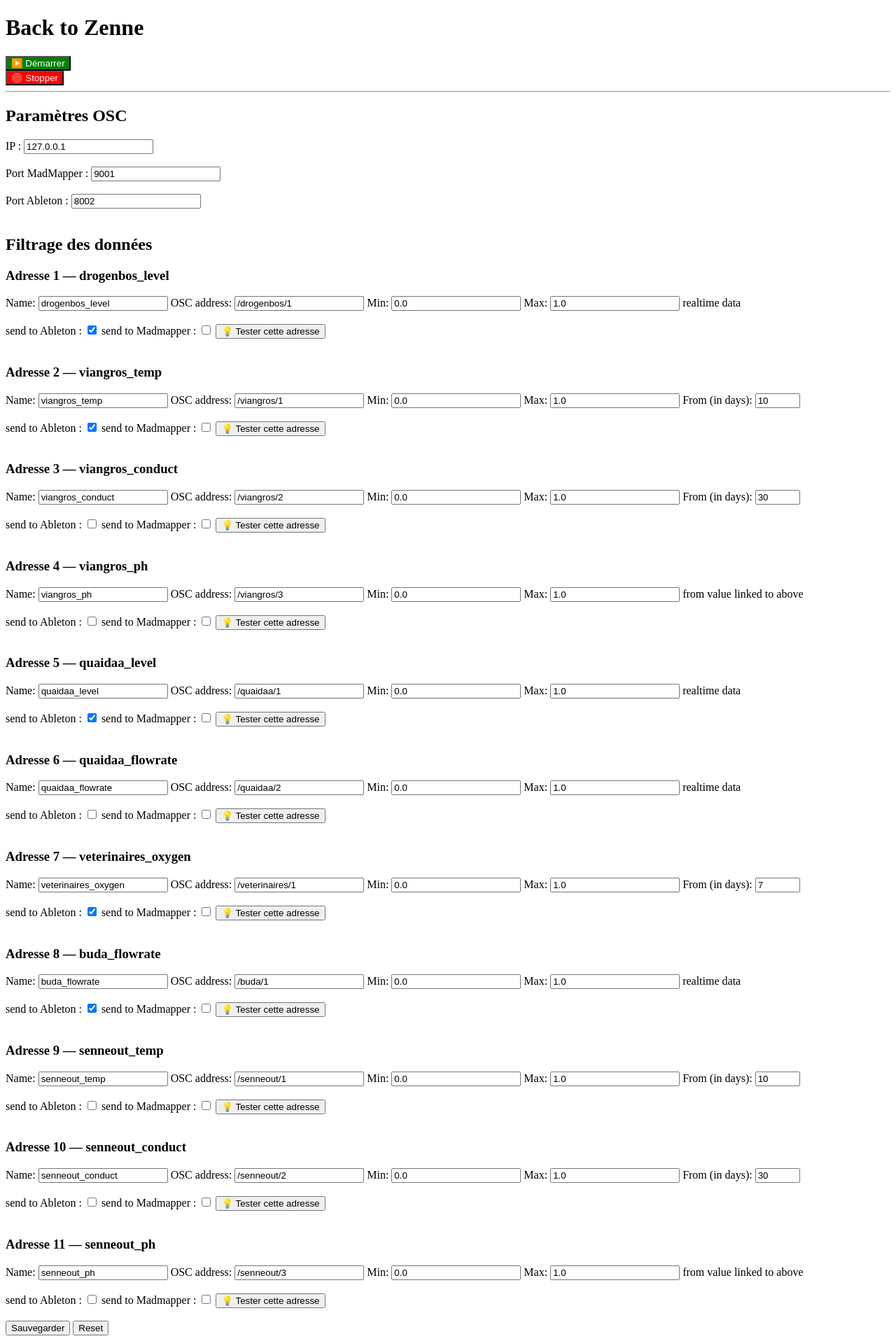
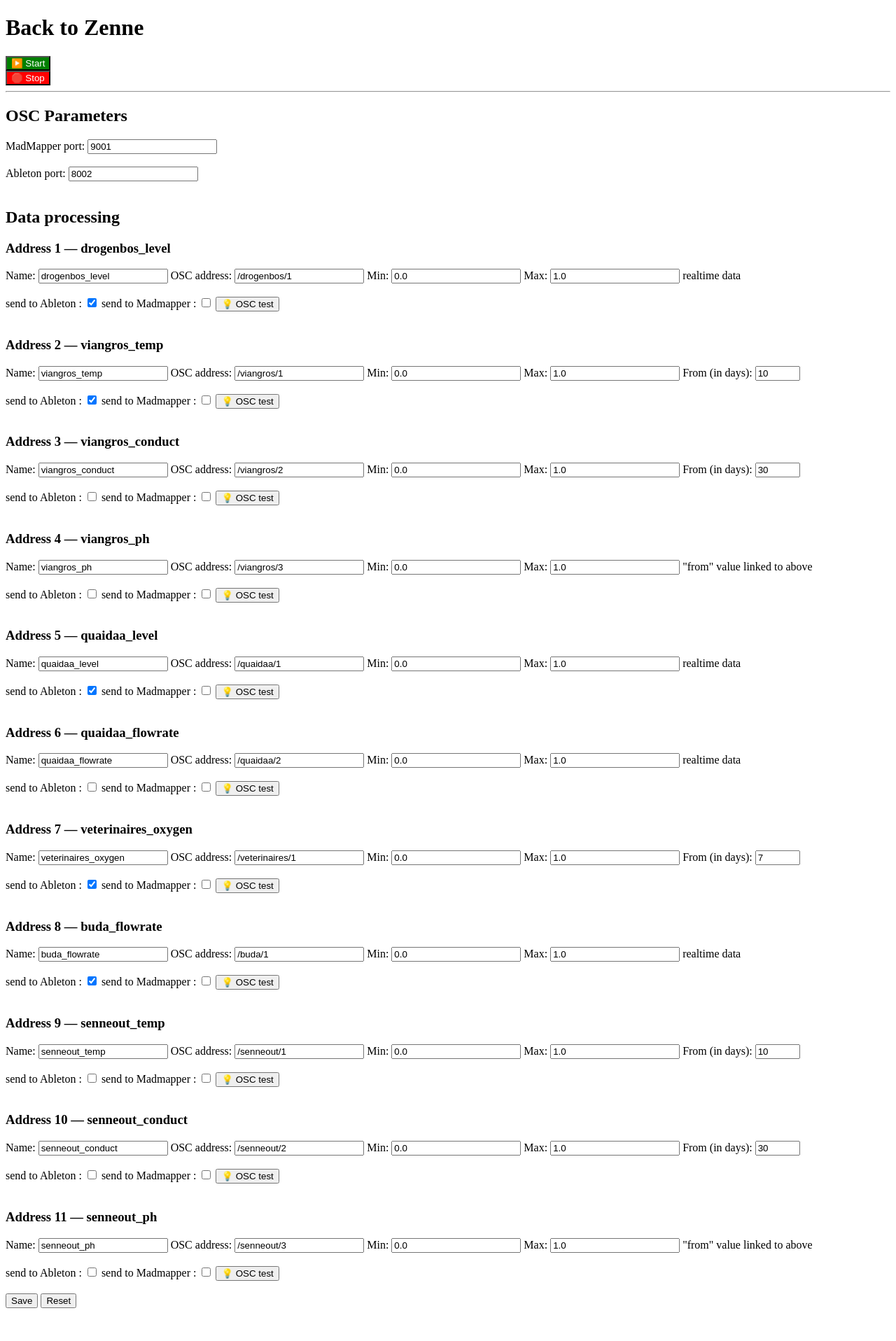
Before and after one commit to leohuet/back_to_zenne, a Flask app: page / in a window 1280 px wide. Shown: the whole page at 70% size. After the commit the page ends 1869 px from the top, so only its background shows below. Run offline with Flask 3, Linux system fonts and the light colour scheme.

Commit message:
[FIX] Language on web page and remove IP

```diff
--- a/app.py
+++ b/app.py
@@ -472,7 +472,6 @@ def osc_sender():
 def index():
     conf = load_config()
     if request.method == "POST":
-        conf["ip_address"] = request.form["ip_address"]
         conf["ableton_port"] = int(request.form["ableton_port"])
         conf["madmapper_port"] = int(request.form["madmapper_port"])
         new_addresses = []
--- a/templates/index.html
+++ b/templates/index.html
@@ -2,45 +2,41 @@
 <html>
 <head>
     <meta charset="utf-8">
-    <title>Configuration OSC</title>
+    <title>Programm configuration</title>
 </head>
 <body>
     <h1>Back to Zenne</h1>
 
     <!-- Boutons de contrôle -->
     <form action="{{ url_for('start_osc') }}" method="post">
-        <button id="startbutton" type="submit" style="background-color: green; color: white;">▶️ Démarrer</button>
+        <button id="startbutton" type="submit" style="background-color: green; color: white;">▶️ Start</button>
     </form>
     <form action="{{ url_for('stop_osc') }}" method="post">
-        <button id="stopbutton" type="submit" style="background-color: red; color: white;">🛑 Stopper</button>
+        <button id="stopbutton" type="submit" style="background-color: red; color: white;">🛑 Stop</button>
     </form>
     <hr>
 
-    <h2>Paramètres OSC</h2>
+    <h2>OSC Parameters</h2>
     <form method="post">
-        <label>IP :</label>
-        <input type="text" name="ip_address" value="{{ config.ip_address }}"><br><br>
-
-        <label>Port MadMapper :</label>
+        <label>MadMapper port: </label>
         <input type="number" name="madmapper_port" value="{{ config.madmapper_port }}"><br><br>
-
-        <label>Port Ableton :</label>
+        <label>Ableton port: </label>
         <input type="number" name="ableton_port" value="{{ config.ableton_port }}"><br><br>
 
-        <h2>Filtrage des données</h2>
+        <h2>Data processing</h2>
         <input type="hidden" name="count" value="{{ config.addresses|length }}">
         {% for addr in config.addresses %}
             {% set i = loop.index0 %}
             <div class="addr-box">
-                <h3>Adresse {{ i+1 }} — {{ addr.name }}</h3>
+                <h3>Address {{ i+1 }} — {{ addr.name }}</h3>
                 <label>Name: </label>
                 <input type="text" name="name_{{ i }}" value="{{ addr.name }}">
                 <label>OSC address: </label>
                 <input type="text" name="osc_address_{{ i }}" value="{{ addr.osc_address }}">
                 <label>Min: </label>
-                <input type="number" step="any" name="min_value_{{ i }}" value="{{ addr.min_value }}">
+                <input type="number" step="any" min="0.0" name="min_value_{{ i }}" value="{{ addr.min_value }}">
                 <label>Max: </label>
-                <input type="number" step="any" name="max_value_{{ i }}" value="{{ addr.max_value }}">
+                <input type="number" step="any" min="0.1" name="max_value_{{ i }}" value="{{ addr.max_value }}">
                 {% if addr.from != "none" and addr.from != "realtime" %}
                 <label>From (in days): </label>
                 <input type="number" step="1" min="2" max="100" name="from_{{ i }}" value="{{ addr.from }}">
@@ -48,7 +44,7 @@
                 <label>realtime data</label>
                 <input type="number" name="from_{{ i }}" value="-1" style="display:none;">
                 {% else %}
-                <label>from value linked to above</label>
+                <label>"from" value linked to above</label>
                 <input type="number" name="from_{{ i }}" value="-2" style="display:none;">
                 {% endif %}
                 <br>
@@ -57,11 +53,11 @@
                 <input type="checkbox" name="to_ableton_{{ i }}" value="1" {% if addr.to_ableton %}checked{% endif %}>
                 <label>send to Madmapper :</label>
                 <input type="checkbox" name="to_mad_{{ i }}" value="1" {% if addr.to_mad %}checked{% endif %}>
-                <button type="button" class="testBtn" onclick="testOSC({{ i }})">💡 Tester cette adresse</button><br><br>
+                <button type="button" class="testBtn" onclick="testOSC({{ i }})">💡 OSC test</button><br><br>
 
             </div>
         {% endfor %}
-        <input type="submit" value="Sauvegarder">
+        <input type="submit" value="Save">
         <button type="button" onclick="resetConfig()">Reset</button>
     </form>
 
```
